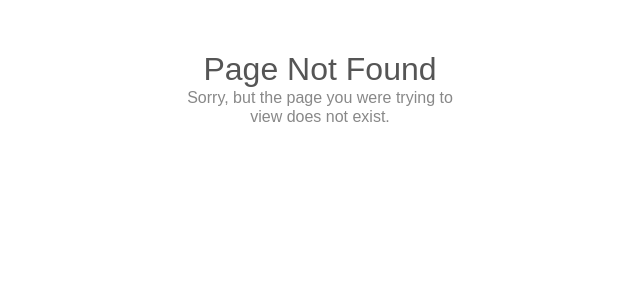
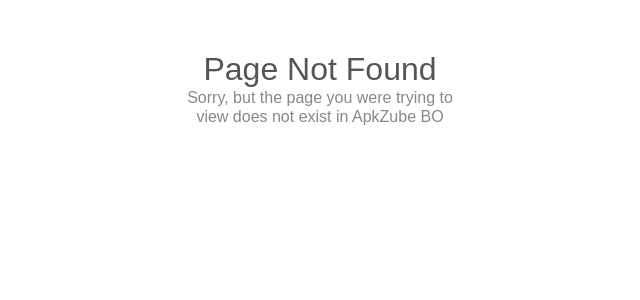
Before and after one commit to Vpn97/ApkZube_BackOffice, a web app: page /404.html in a window 1280 px wide. Shown: the part 312-612 px from the top of the page, without its empty margins (320-960 px from the left). Run offline with its HTML, style and script files only (its server is not run), Linux system fonts and the light colour scheme; data that the repository does not hold is empty.

Commit message:
by Vishal

```diff
--- a/src/main/webapp/404.html
+++ b/src/main/webapp/404.html
@@ -52,7 +52,7 @@
   </head>
   <body>
     <h1>Page Not Found</h1>
-    <p>Sorry, but the page you were trying to view does not exist.</p>
+    <p>Sorry, but the page you were trying to view does not exist in ApkZube BO</p>
   </body>
 </html>
 <!-- IE needs 512+ bytes: http://blogs.msdn.com/b/ieinternals/archive/2010/08/19/http-error-pages-in-internet-explorer.aspx -->
```
